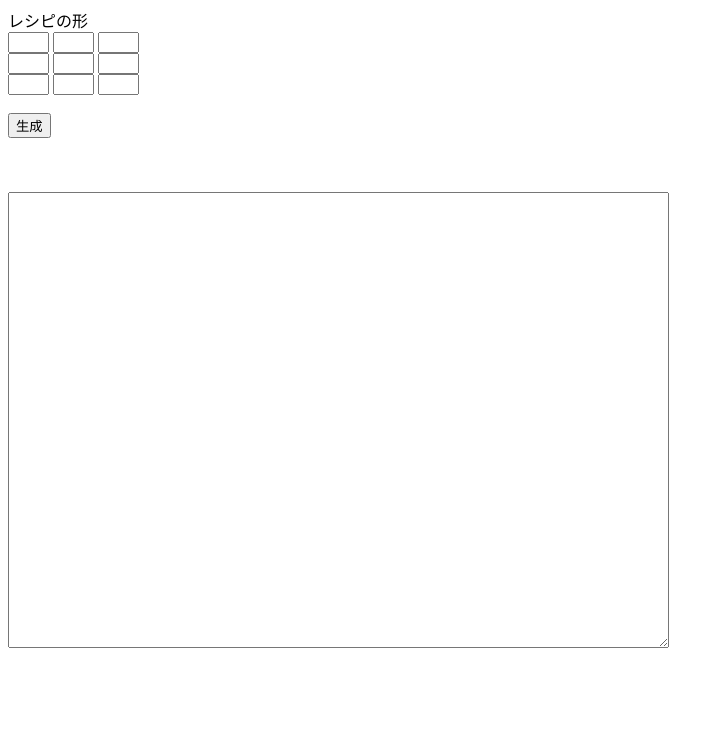
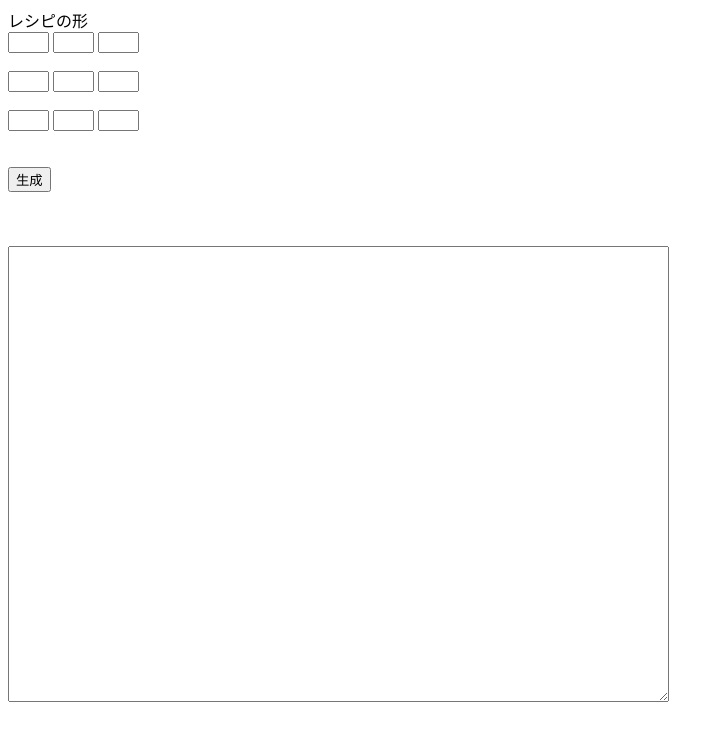
Before and after one commit to kutakuta15/kutakuta15.github.io, a plain HTML site: page recipe.html in a window 1280 px wide. Shown: the whole page, without its empty margins (0-724 px from the left). Drawn offline with Linux system fonts and the light colour scheme.

Commit message:
Update recipe.html

```diff
--- a/recipe.html
+++ b/recipe.html
@@ -25,13 +25,13 @@
     レシピの形<br>
      <input type="text" id="Key1" value="" class="Key" size="2" maxlength="1">
      <input type="text" id="Key2" value="" class="Key" size="2" maxlength="1">
-     <input type="text" id="Key3" value="" class="Key" size="2" maxlength="1"><br>
+     <input type="text" id="Key3" value="" class="Key" size="2" maxlength="1"><br><br>
      <input type="text" id="Key4" value="" class="Key" size="2" maxlength="1">
      <input type="text" id="Key5" value="" class="Key" size="2" maxlength="1">
-     <input type="text" id="Key6" value="" class="Key" size="2" maxlength="1"><br>
+     <input type="text" id="Key6" value="" class="Key" size="2" maxlength="1"><br><br>
      <input type="text" id="Key7" value="" class="Key" size="2" maxlength="1">
      <input type="text" id="Key8" value="" class="Key" size="2" maxlength="1">
-     <input type="text" id="Key9" value="" class="Key" size="2" maxlength="1"><br>
+     <input type="text" id="Key9" value="" class="Key" size="2" maxlength="1"><br><br>
 
     <br>
     <input type="button" onclick="form2()" value="生成" class="input button">
```
